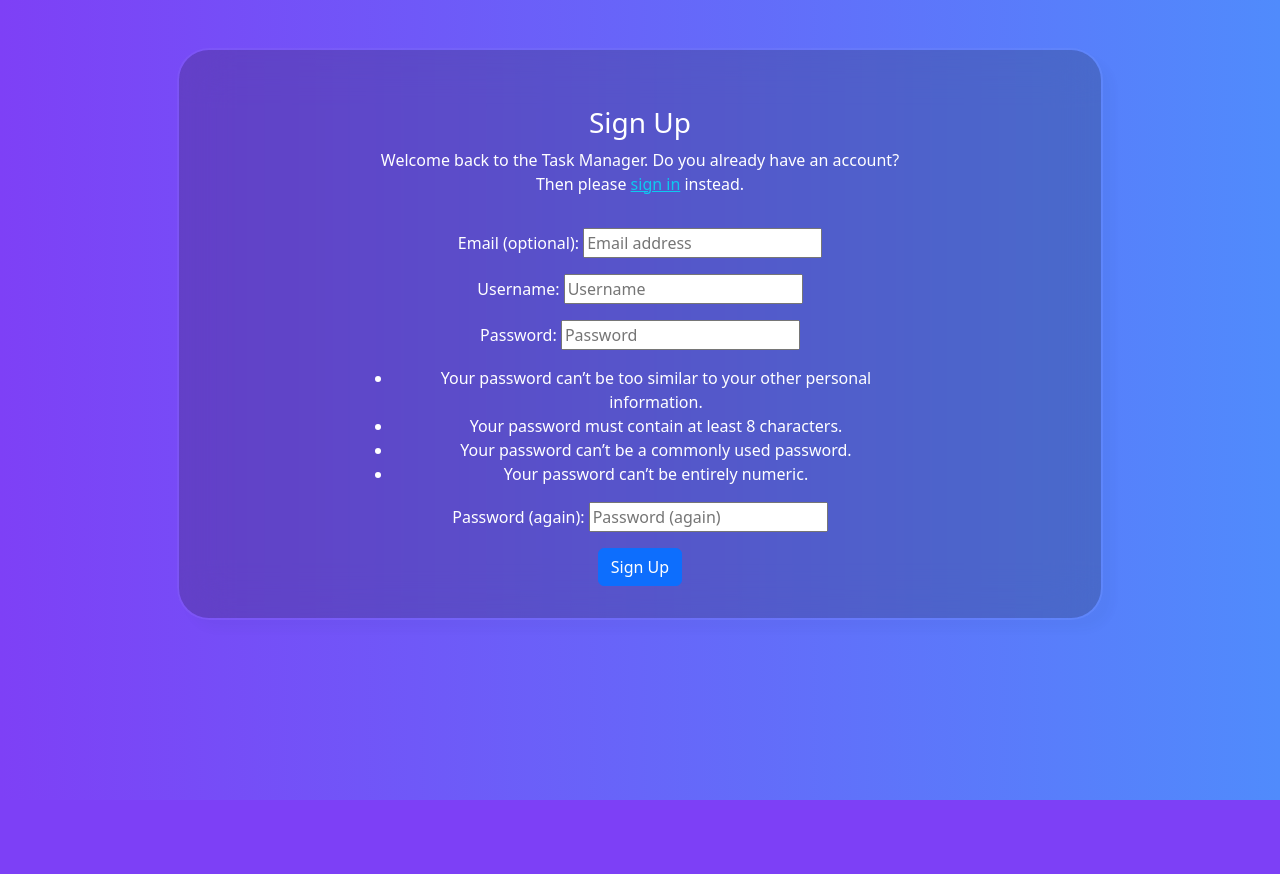
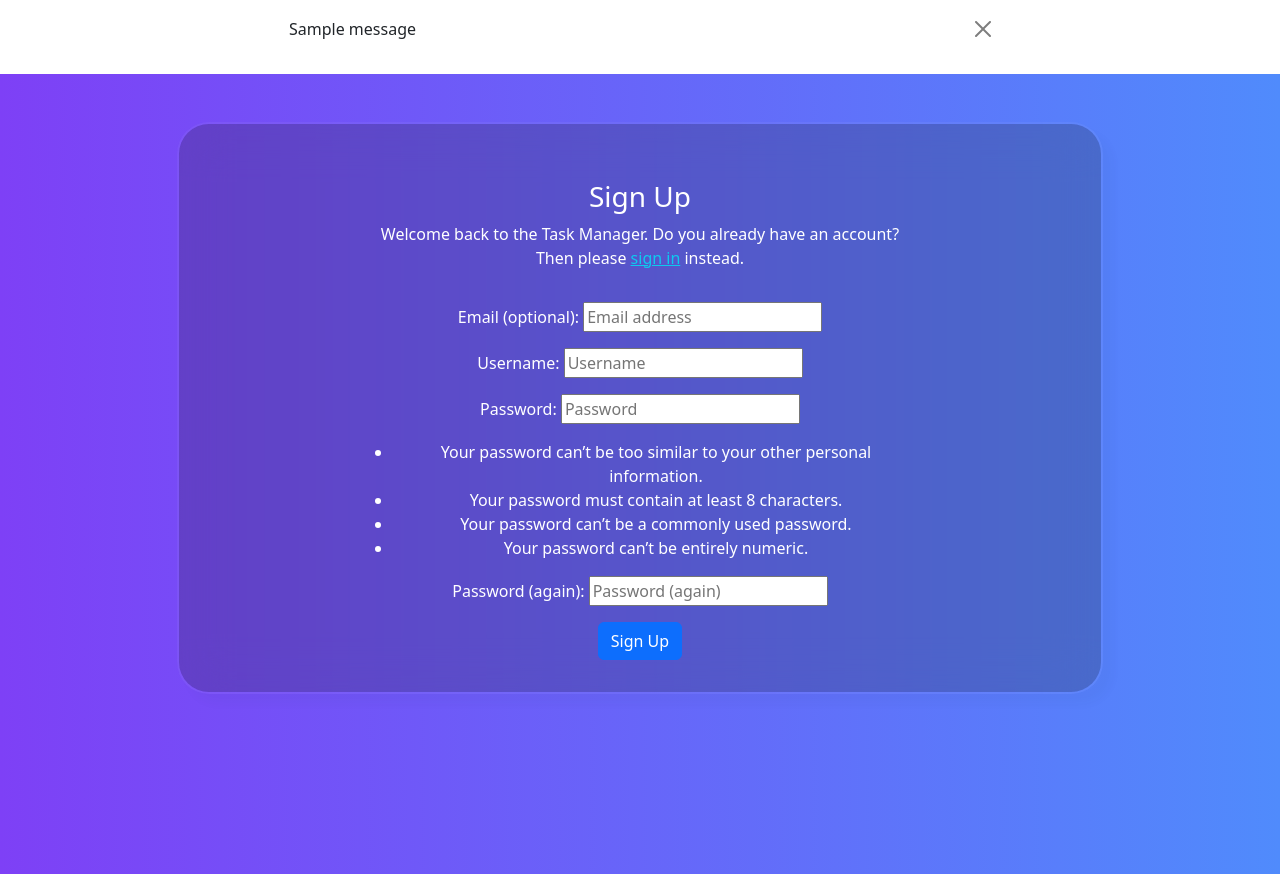
Before and after one commit to JackSummerfield1/task-manager-p4, a Django app: page /accounts/signup/ in a window 1280 px wide. Shown: the part 56-930 px from the top of the page. Before the commit the page ends 856 px from the top, so only its background shows below. Run offline with Django 4.2, Linux system fonts and the light colour scheme; tables that the repository leaves empty hold one stand-in row (values such as "Sample post"); one stand-in notice (Sample message) is shown; some libraries are stand-ins or nearby versions.

Commit message:
feat: using the message template from django walkthrough project

```diff
--- a/tasks/templates/base.html
+++ b/tasks/templates/base.html
@@ -43,8 +43,25 @@
             </div>
         </div>
     </nav>
+
+    <!-- Displaying django messages -->
+    <div class="container">
+        <div class="row">
+            <div class="col-md-8 offset-md-2">
+                {% for message in messages %}
+                <div class="alert {{ message.tags }} alert-dismissible
+          fade show" id="msg" role="alert">
+                    {{ message | safe }}
+                    <button type="button" class="btn-close" data-bs-dismiss="alert" aria-label="Close"></button>
+                </div>
+                {% endfor %}
+            </div>
+        </div>
+    </div>
     {% block content %}
     {% endblock %}
+    <script src="https://cdn.jsdelivr.net/npm/bootstrap@5.3.0/dist/js/bootstrap.bundle.min.js"></script>
+
 </body>
 
 </html>
```
